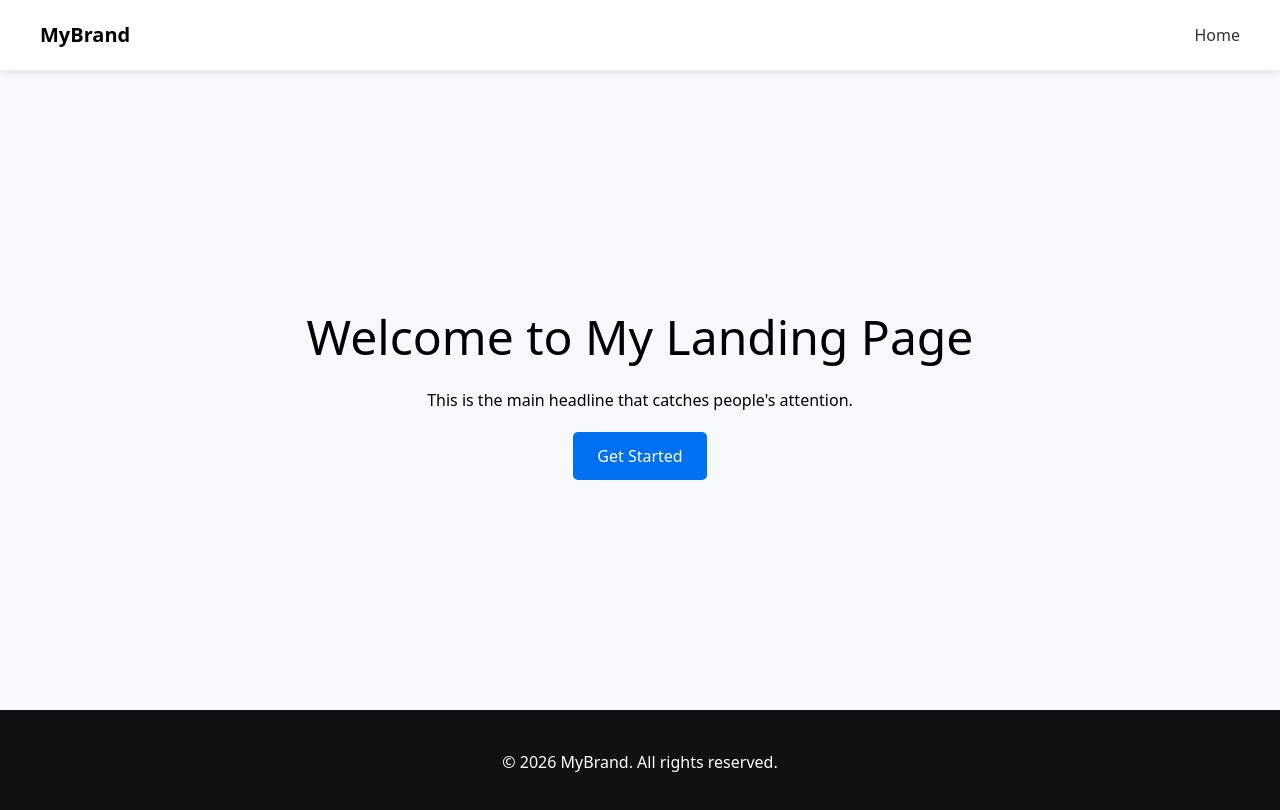
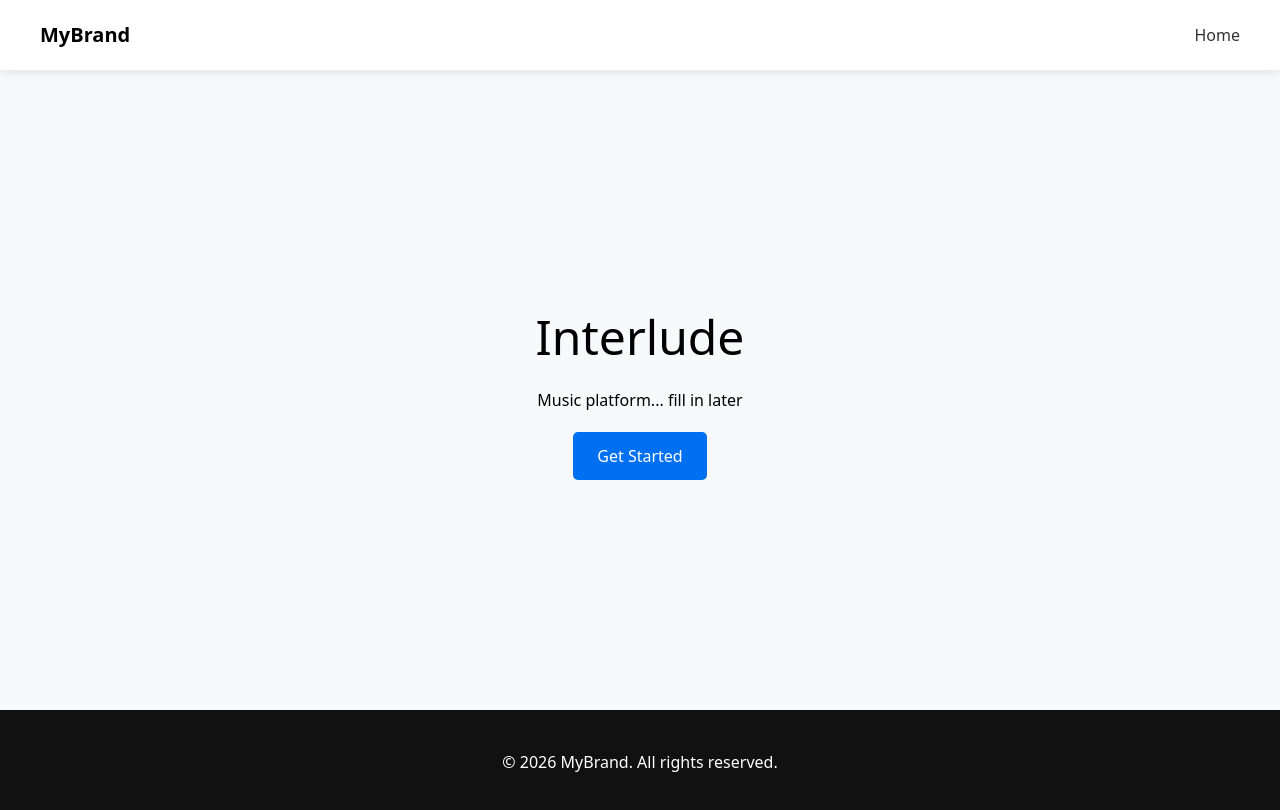
Before and after one commit to alc963/Interlude, a React (Vite) app in the folder frontend/: page / in a window 1280 px wide. Shown: the top 810 px of the page. Built offline with nearby package versions, Linux system fonts and the light colour scheme.

Commit message:
filled out hero page.

```diff
--- a/frontend/src/pages/Hero.tsx
+++ b/frontend/src/pages/Hero.tsx
@@ -1,8 +1,8 @@
 export default function Hero() {
   return (
     <section id="home" className="hero-section">
-      <h1>Welcome to My Landing Page</h1>
-      <p>This is the main headline that catches people's attention.</p>
+      <h1>Interlude</h1>
+      <p>Music platform... fill in later</p>
       <button className="cta-btn">Get Started</button>
     </section>
   );
```
